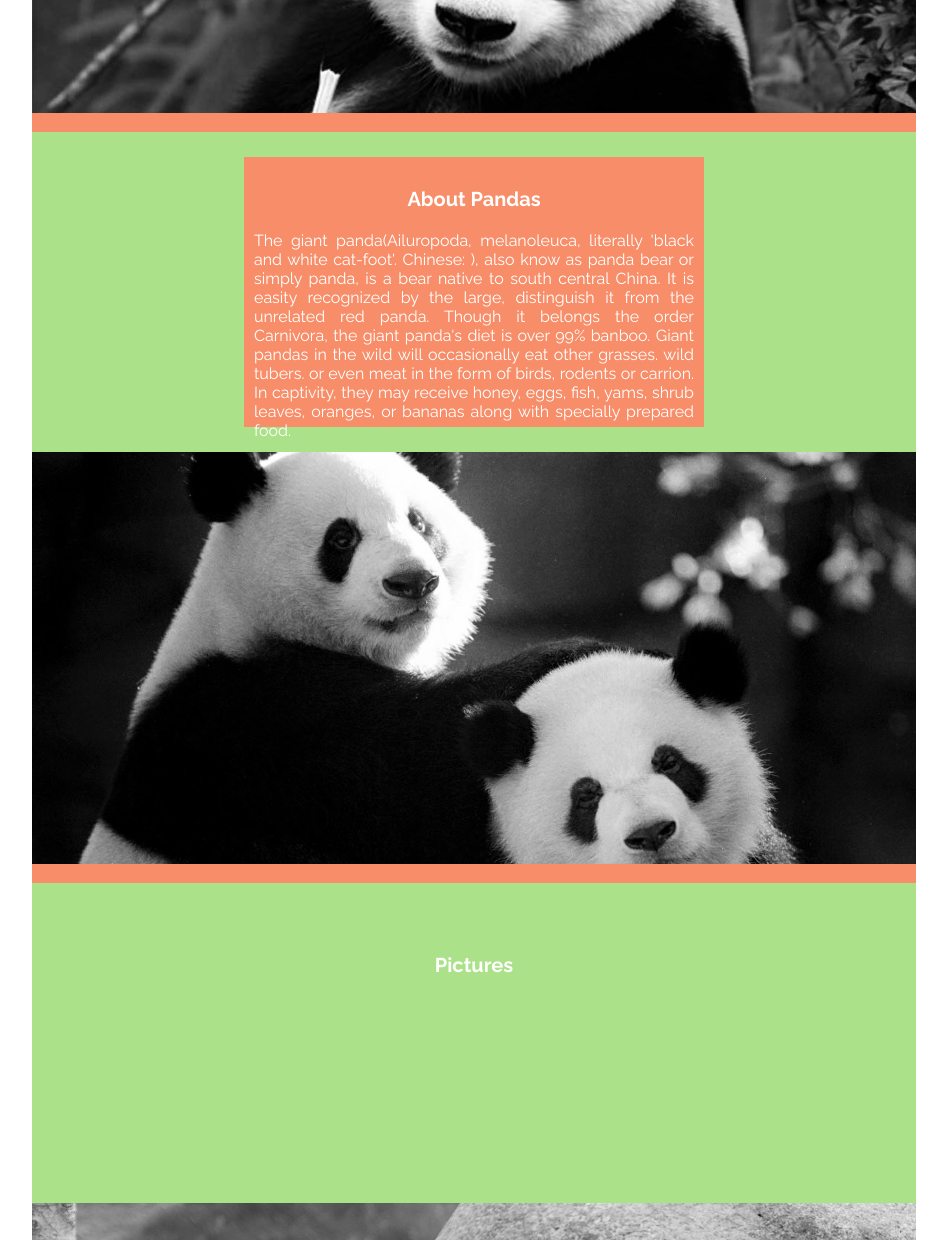
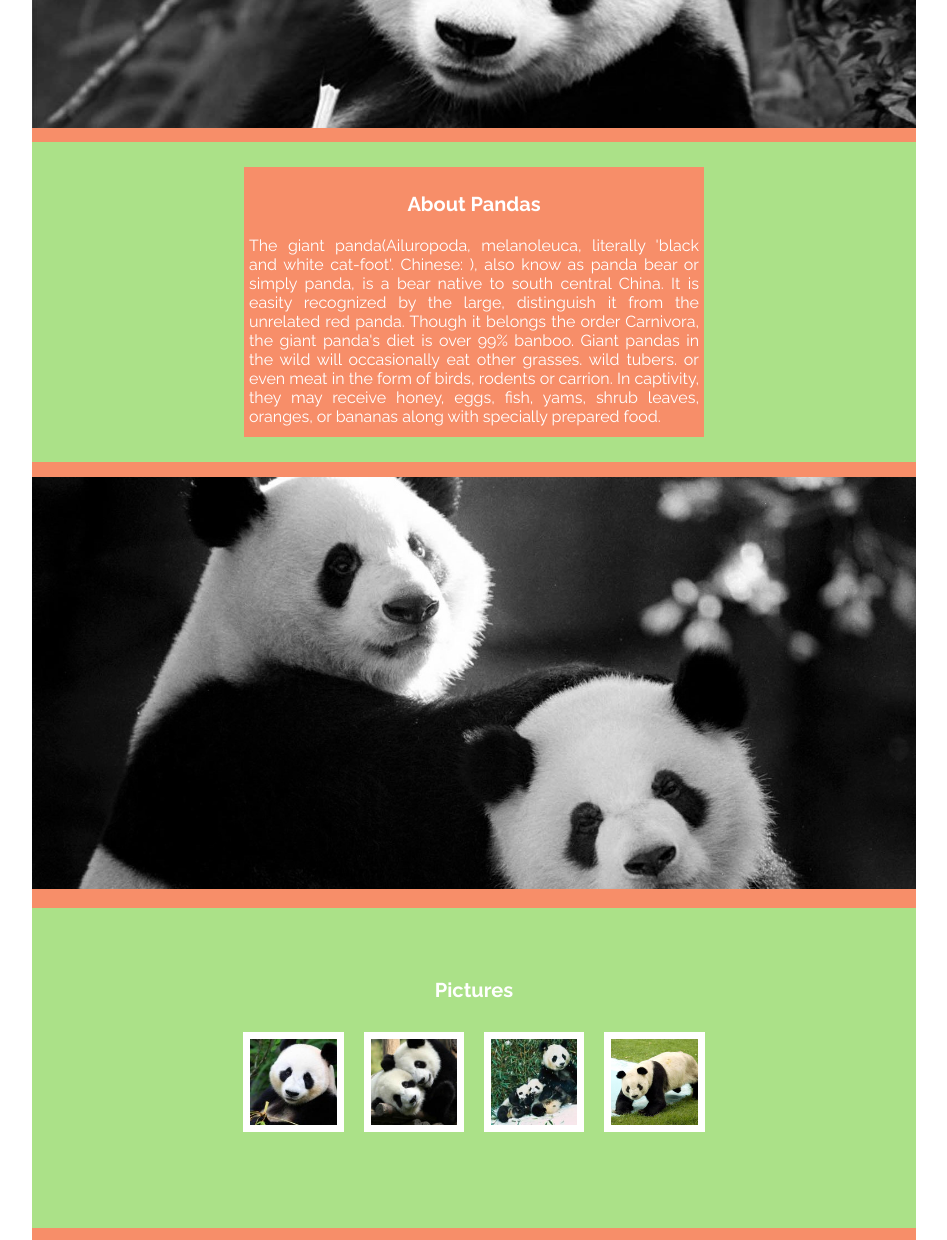
Before and after one commit to KelyVargaya/Love-Love-Panda-Desu, a plain HTML site: page index.html in a window 1280 px wide. Shown: the part 440-1680 px from the top of the page, without its empty margins (166-1113 px from the left). Drawn offline with Linux system fonts and the light colour scheme.

Commit message:
Mas Archivos

```diff
--- a/assets/css/style.css
+++ b/assets/css/style.css
@@ -25,25 +25,19 @@ h3{
   font-size: 20px;
 }
 
+img{
+  width: 10%;
+}
+
 #title{
     padding: 0px 0px 0px 600px;
 }
 
-img{
-  width: 10%;
-}
 #portadas{
   width: 100%;
+  margin-top: 15px;
 }
 
-.contenido{
-  box-sizing: border-box;
-  width: 100%;
-  height: 320px;
-  background: #ABE188;
-  margin-top: 15px;
-  padding: 5px;
-}
 #pictures{
   width: 100%;
   height: 320px;
@@ -62,15 +56,33 @@ img{
   height: 270px;
   background: #F78E69;
   text-align: justify;
-  padding: 10px;
+  padding: 5px;
   margin: 20px auto;
 
 }
 #page{
   width:70%;
-  height: 2100px;
+  height: 2150px;
   background:#F78E69;
   margin: 0px auto;
+}
+
+#PicturesPanda {
+    margin-top: 0px;
+    text-align: center;
+}
+
+.contenido{
+  box-sizing: border-box;
+  width: 100%;
+  height: 320px;
+  background: #ABE188;
+  margin-top: 10px;
+  padding: 5px;
+}
+.bordes {
+    margin: 10px;
+    border: 7px solid white;
 }
 
 footer{
@@ -78,13 +90,3 @@ footer{
   padding: 5px;
   font-size: 14px;
 }
-
-#PicturesPanda {
-    margin-top: 0px;
-    text-align: center;
-}
-
-.bordes {
-    margin: 10px;
-    border: 10px solid white;
-}
--- a/assets/js/main.js
+++ b/assets/js/main.js
@@ -6,8 +6,8 @@ var pictures = ["assets/img/a1.jpg",
 var PicturesPanda = document.getElementById("PicturesPanda");
 
 for (var i = 0; i < pictures.length; i++) {
-    var LovePanda = document.createElement("img");
-    LovePanda.src = pictures[i];
-    LovePanda.setAttribute("class","bordes");
-    allPictures.appendChild(LovePanda);
+    var panda = document.createElement("img");
+    panda.src = pictures[i];
+    panda.setAttribute("class","bordes");
+    PicturesPanda.appendChild(panda);
 }
```
Also changed, not shown: index.html (+3 -4 lines).
